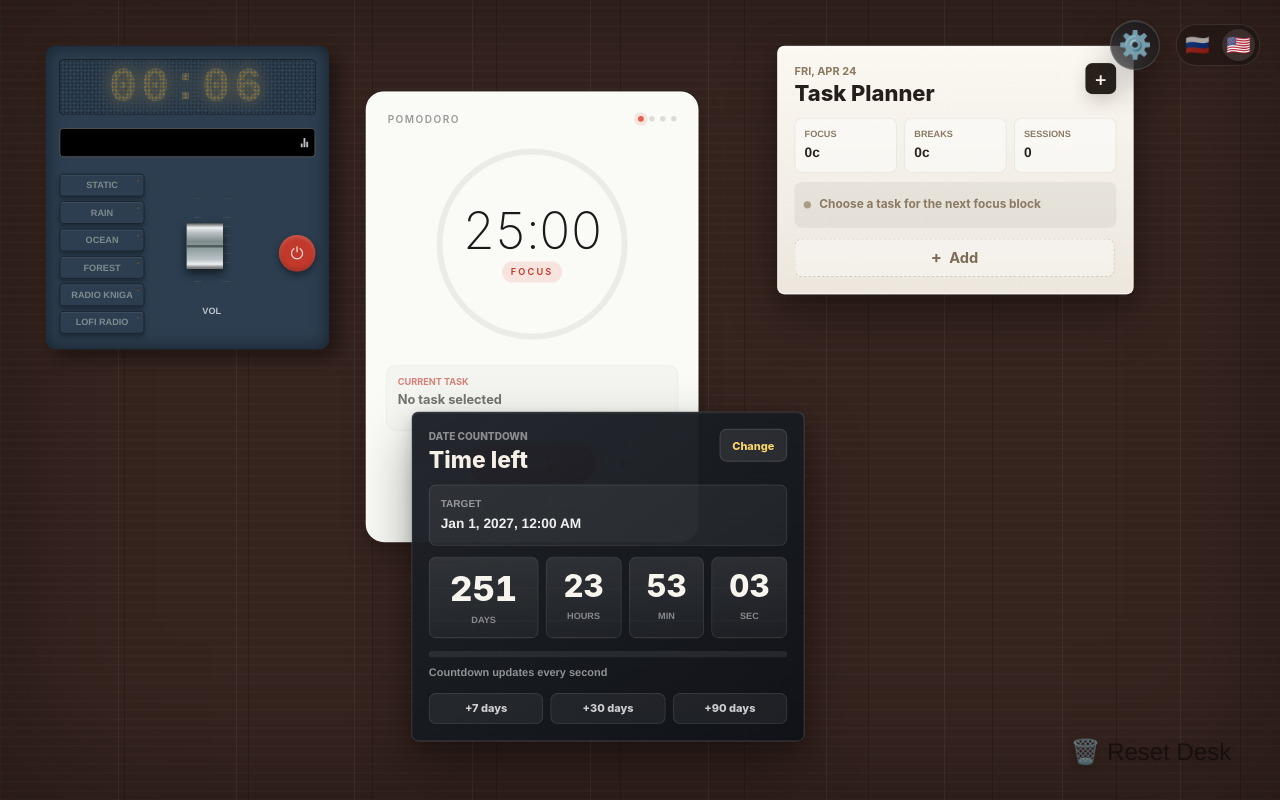
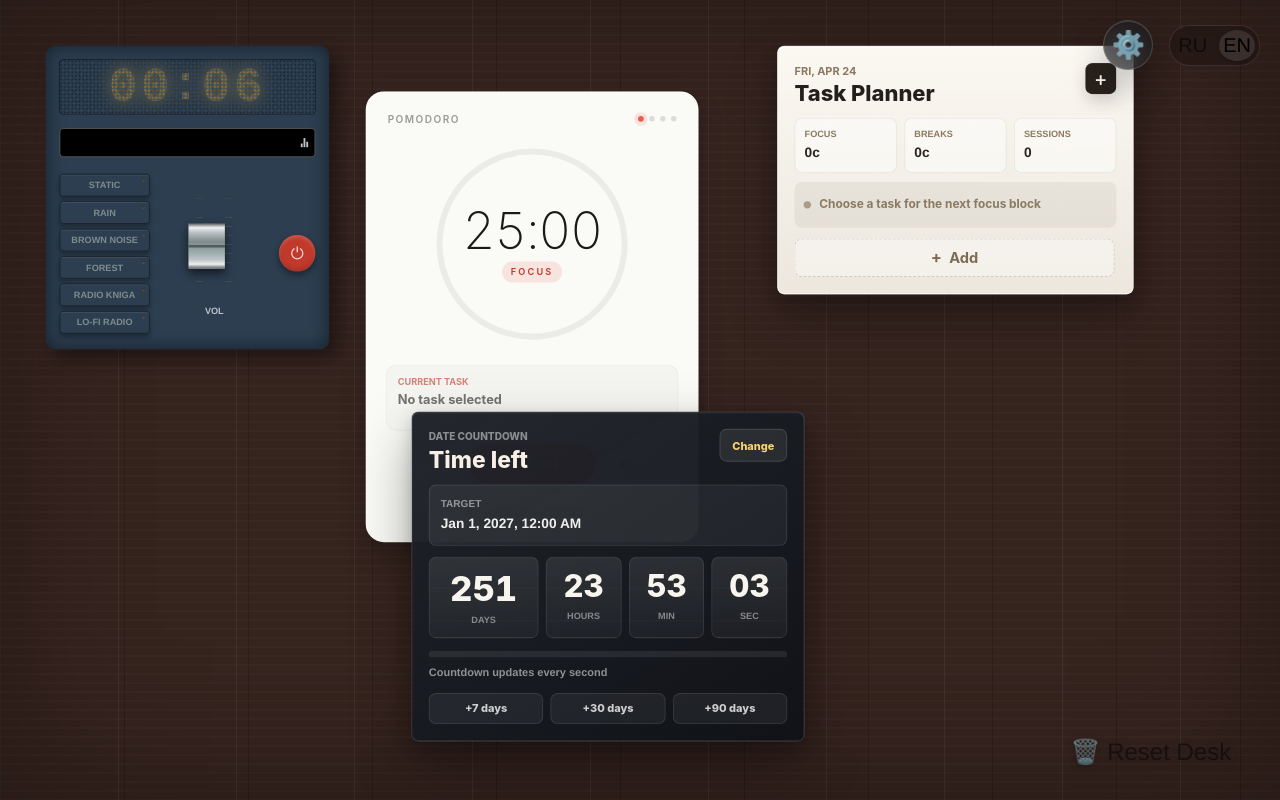
Before and after one commit to zergzorg/calcup, a Vue app: page / in a window 1280 px wide. Built offline with nearby package versions, Linux system fonts and the light colour scheme.

Commit message:
feat: improve language switcher and English localization

```diff
--- a/src/components/LanguageSwitcher.vue
+++ b/src/components/LanguageSwitcher.vue
@@ -6,7 +6,7 @@
     @click="switchLang('ru')"
     title="Русский"
     >
-      🇷🇺
+    RU
     </button>
     <button
     class="lang-btn"
@@ -14,7 +14,7 @@
     @click="switchLang('en')"
     title="English"
     >
-      🇺🇸
+    EN
     </button>
   </div>
 </template>
--- a/src/locales/en.json
+++ b/src/locales/en.json
@@ -31,12 +31,12 @@
     "no_active": "Choose a task for the next focus block",
     "focus_time": "Focus",
     "break_time": "Breaks",
-    "sessions_short": "sessions",
+    "sessions_short": "sess.",
     "timeline": "Recent blocks",
     "untitled": "Untitled",
     "segment_focus": "Focus",
     "segment_break": "Break",
-    "segment_long_break": "Long",
+    "segment_long_break": "Long Break",
     "stats": {
       "focus": "Focus",
       "breaks": "Breaks",
@@ -45,11 +45,11 @@
   },
   "sounds": {
     "title": "Sound Machine",
-    "lofi": "Lofi Radio",
+    "lofi": "Lo-Fi Radio",
     "radio_kniga": "Radio Kniga",
     "rain": "Rain",
     "white_noise": "Static",
-    "brown_noise": "Ocean",
+    "brown_noise": "Brown Noise",
     "keyboard": "Keyboard",
     "fire": "Fire",
     "forest": "Forest"
@@ -85,7 +85,7 @@
     "remaining": "Time left",
     "expired": "Time is up",
     "helper": "Countdown updates every second",
-    "today_hint": "Target is today, seconds matter now",
+    "today_hint": "Target is today — seconds matter now",
     "expired_hint": "Choose a new date to restart the countdown",
     "units": {
       "days": "Days",
```
Lines whose indentation alone changed are shown as unchanged.
